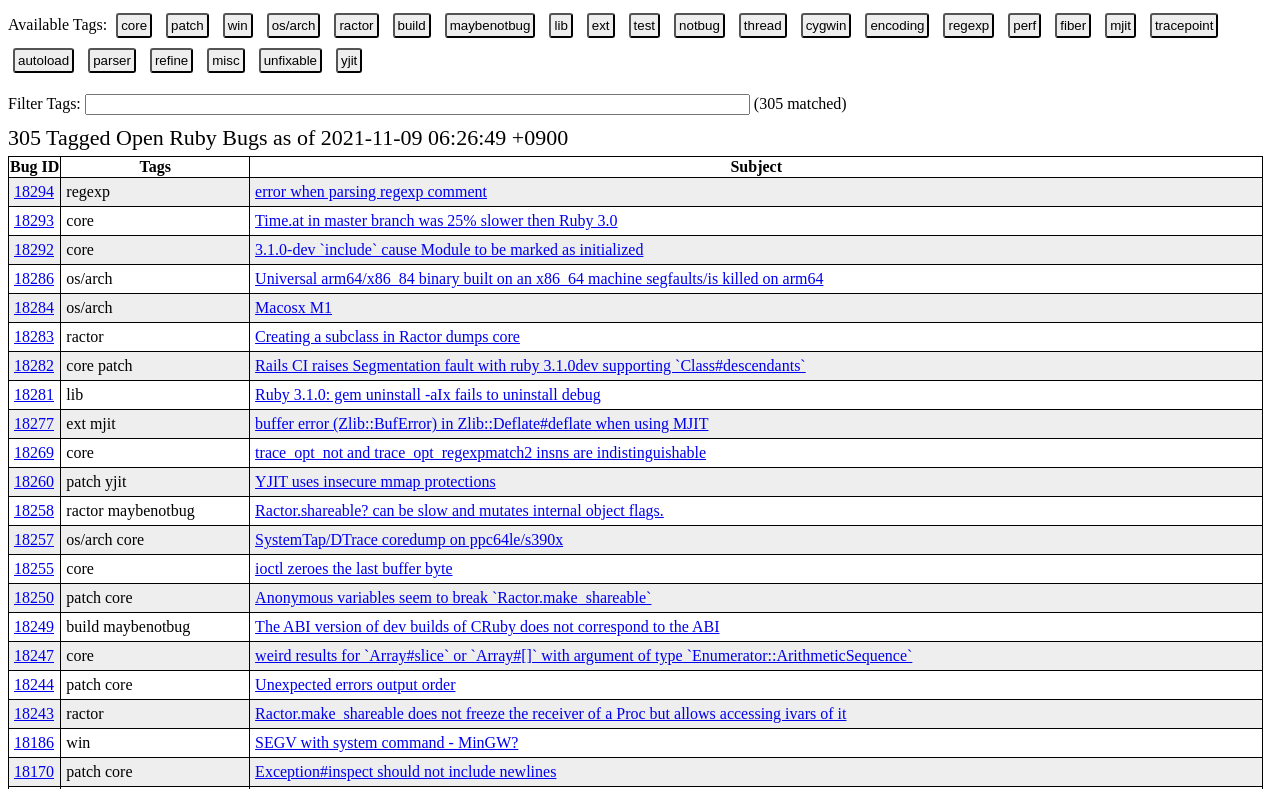
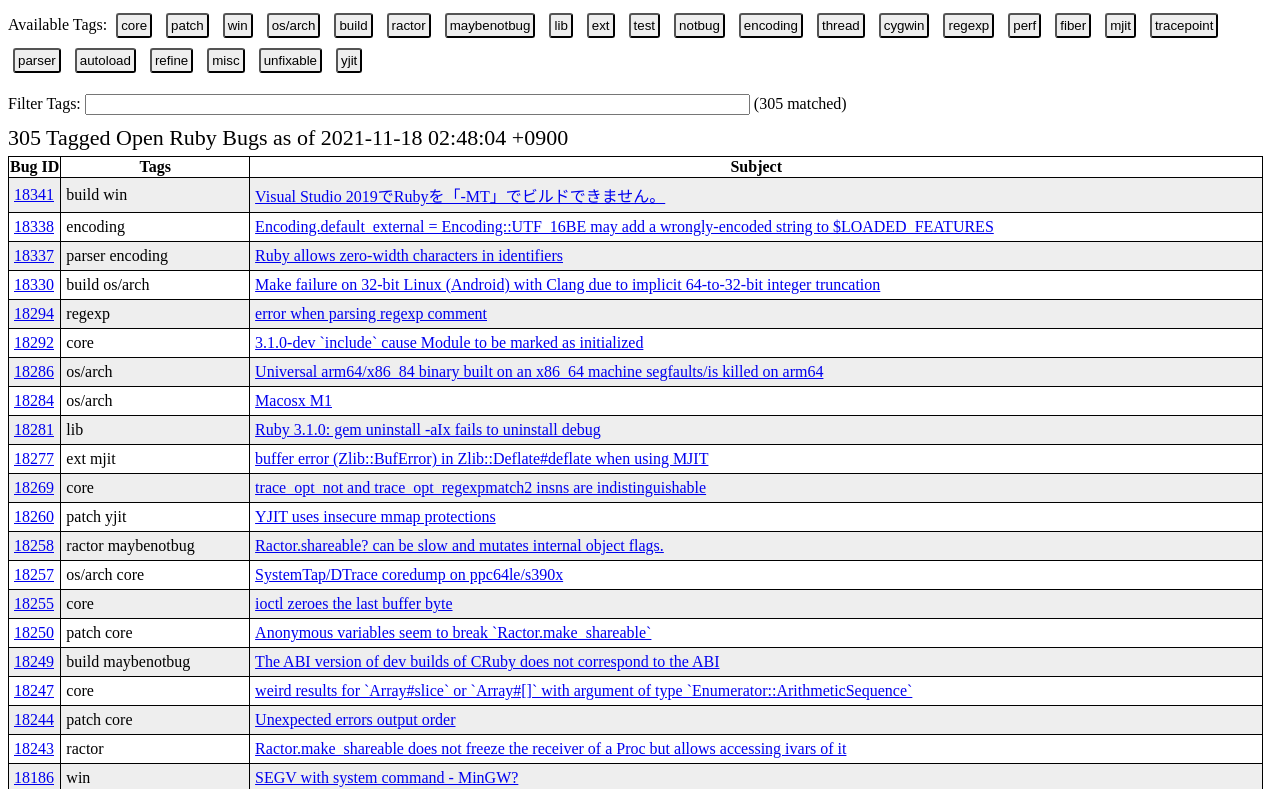
Before and after one commit to jeremyevans/tagged-ruby-bugs, a plain HTML site: page index.html in a window 1280 px wide. Shown: the top 789 px of the page. Drawn offline with Linux system fonts and the light colour scheme.

Commit message:
Regen website

```diff
--- a/index.html
+++ b/index.html
@@ -1,6 +1,6 @@
 <html>
 <head>
-<title>305 Tagged Open Ruby Bugs as of 2021-11-09 06:26:49 +0900</title>
+<title>305 Tagged Open Ruby Bugs as of 2021-11-18 02:48:04 +0900</title>
 <link rel="stylesheet"  href="app.css" />
 </head>
 <body>
@@ -8,23 +8,23 @@
 <input type="submit" value="patch" />
 <input type="submit" value="win" />
 <input type="submit" value="os/arch" />
+<input type="submit" value="build" />
 <input type="submit" value="ractor" />
-<input type="submit" value="build" />
 <input type="submit" value="maybenotbug" />
 <input type="submit" value="lib" />
 <input type="submit" value="ext" />
 <input type="submit" value="test" />
 <input type="submit" value="notbug" />
+<input type="submit" value="encoding" />
 <input type="submit" value="thread" />
 <input type="submit" value="cygwin" />
-<input type="submit" value="encoding" />
 <input type="submit" value="regexp" />
 <input type="submit" value="perf" />
 <input type="submit" value="fiber" />
 <input type="submit" value="mjit" />
 <input type="submit" value="tracepoint" />
+<input type="submit" value="parser" />
 <input type="submit" value="autoload" />
-<input type="submit" value="parser" />
 <input type="submit" value="refine" />
 <input type="submit" value="misc" />
 <input type="submit" value="unfixable" />
@@ -33,7 +33,7 @@
 <input id="filter" type="text" size="80" />
 (<span id="matched">305</span> matched)
 <table>
-<caption>305 Tagged Open Ruby Bugs as of 2021-11-09 06:26:49 +0900</caption>
+<caption>305 Tagged Open Ruby Bugs as of 2021-11-18 02:48:04 +0900</caption>
 <thead>
 <tr class=" Tags ">
 <th>Bug ID</th>
@@ -42,6 +42,34 @@
 </tr>
 </thead>
 <tbody>
+<tr class=" build win ">
+<td><a href="https://bugs.ruby-lang.org/issues/18341">18341</a>
+</td>
+<td>build win</td>
+<td><a href="https://bugs.ruby-lang.org/issues/18341">Visual Studio 2019でRubyを「-MT」でビルドできません。</a>
+</td>
+</tr>
+<tr class=" encoding ">
+<td><a href="https://bugs.ruby-lang.org/issues/18338">18338</a>
+</td>
+<td>encoding</td>
+<td><a href="https://bugs.ruby-lang.org/issues/18338">Encoding.default_external = Encoding::UTF_16BE may add a wrongly-encoded string to $LOADED_FEATURES</a>
+</td>
+</tr>
+<tr class=" parser encoding ">
+<td><a href="https://bugs.ruby-lang.org/issues/18337">18337</a>
+</td>
+<td>parser encoding</td>
+<td><a href="https://bugs.ruby-lang.org/issues/18337">Ruby allows zero-width characters in identifiers</a>
+</td>
+</tr>
+<tr class=" build os/arch ">
+<td><a href="https://bugs.ruby-lang.org/issues/18330">18330</a>
+</td>
+<td>build os/arch</td>
+<td><a href="https://bugs.ruby-lang.org/issues/18330">Make failure on 32-bit Linux (Android) with Clang due to implicit 64-to-32-bit integer truncation</a>
+</td>
+</tr>
 <tr class=" regexp ">
 <td><a href="https://bugs.ruby-lang.org/issues/18294">18294</a>
 </td>
@@ -50,13 +78,6 @@
 </td>
 </tr>
 <tr class=" core ">
-<td><a href="https://bugs.ruby-lang.org/issues/18293">18293</a>
-</td>
-<td>core</td>
-<td><a href="https://bugs.ruby-lang.org/issues/18293">Time.at in master branch was 25% slower then Ruby 3.0</a>
-</td>
-</tr>
-<tr class=" core ">
 <td><a href="https://bugs.ruby-lang.org/issues/18292">18292</a>
 </td>
 <td>core</td>
@@ -77,20 +98,6 @@
 <td><a href="https://bugs.ruby-lang.org/issues/18284">Macosx M1</a>
 </td>
 </tr>
-<tr class=" ractor ">
-<td><a href="https://bugs.ruby-lang.org/issues/18283">18283</a>
-</td>
-<td>ractor</td>
-<td><a href="https://bugs.ruby-lang.org/issues/18283">Creating a subclass in Ractor dumps core</a>
-</td>
-</tr>
-<tr class=" core patch ">
-<td><a href="https://bugs.ruby-lang.org/issues/18282">18282</a>
-</td>
-<td>core patch</td>
-<td><a href="https://bugs.ruby-lang.org/issues/18282">Rails CI raises Segmentation fault with ruby 3.1.0dev supporting `Class#descendants`</a>
-</td>
-</tr>
 <tr class=" lib ">
 <td><a href="https://bugs.ruby-lang.org/issues/18281">18281</a>
 </td>
@@ -327,13 +334,6 @@
 </td>
 <td>patch build win</td>
 <td><a href="https://bugs.ruby-lang.org/issues/18079">[PATCH] make error for MinGW with Clang/LLVM + LLD</a>
-</td>
-</tr>
-<tr class=" patch build ">
-<td><a href="https://bugs.ruby-lang.org/issues/18076">18076</a>
-</td>
-<td>patch build</td>
-<td><a href="https://bugs.ruby-lang.org/issues/18076">ext/digest/md5/md5.c: `-Wnull-pointer-subtraction` warning by Clang 13</a>
 </td>
 </tr>
 <tr class=" build os/arch ">
```
